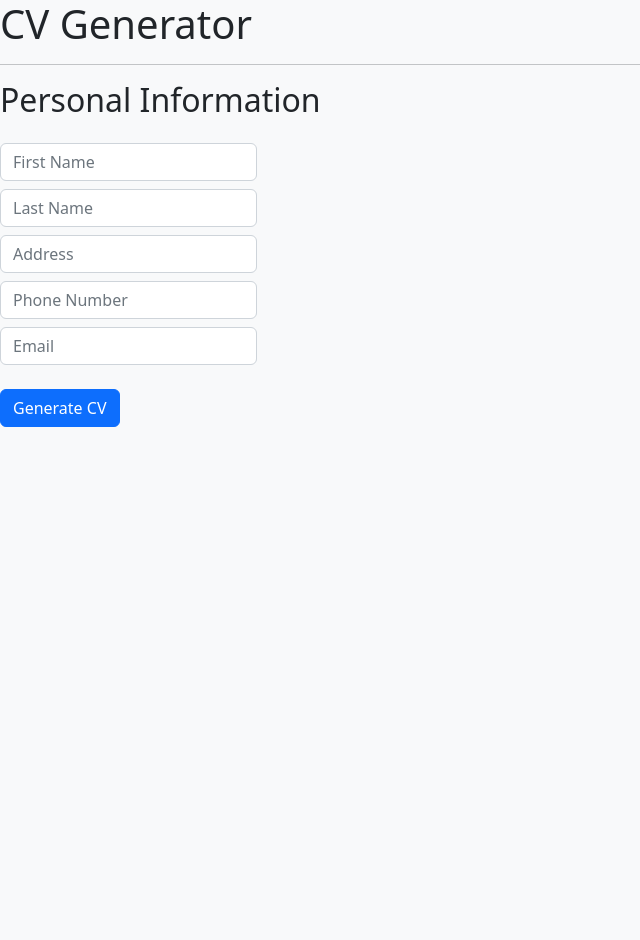
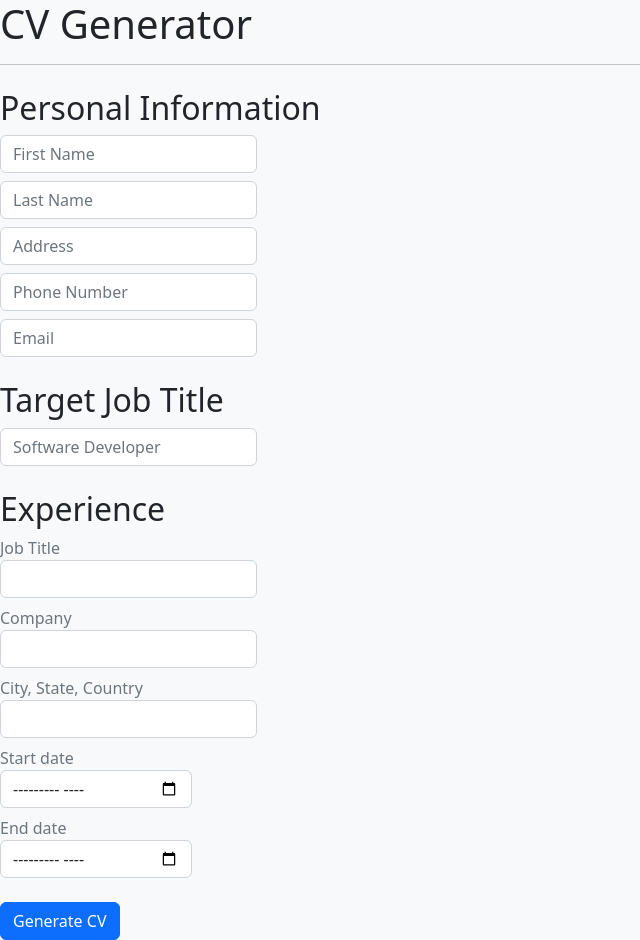
Before and after one commit to hakanayata/cv-generator, a Flask app: page / in a window 1280 px wide. Shown: the whole page, without its empty margins (0-640 px from the left). Before the commit the page ends 427 px from the top, so only its background shows below. Run offline with Flask 2, Linux system fonts and the light colour scheme.

Commit message:
experience, target job title added

```diff
--- a/templates/index.html
+++ b/templates/index.html
@@ -17,16 +17,34 @@
     <hr>
     <!-- personal info -->
     <form action="/" autocomplete="off" method="POST">
-        <h2>Personal Information</h2>
         <div class="my-4">
+            <h2>Personal Information</h2>
             <input class="form-control my-2 w-auto" name="firstname" type="text" placeholder="First Name" required>
             <input class="form-control my-2 w-auto" name="lastname" type="text" placeholder="Last Name" required>
             <input class="form-control my-2 w-auto" name="address" type="text" placeholder="Address">
             <input class="form-control my-2 w-auto" name="phonenumber" type="number" placeholder="Phone Number">
             <input class="form-control my-2 w-auto" name="email" type="email" placeholder="Email">
         </div>
+        <!-- target job title -->
+        <div class="my-4">
+            <h2>Target Job Title</h2>
+            <input class="form-control my-2 w-auto" type="text" name="target-job-title"
+                placeholder="Software Developer">
+        </div>
         <!-- experience -->
-        <!-- <h2>Experience</h2> -->
+        <div class="my-4">
+            <h2>Experience</h2>
+            <label class="text-secondary">Job Title</label>
+            <input class="form-control mb-2 w-auto" type="text" name="job-title">
+            <label class="text-secondary">Company</label>
+            <input class="form-control mb-2 w-auto" type="text" name="company">
+            <label class="text-secondary">City, State, Country</label>
+            <input class="form-control mb-2 w-auto" type="text" name="job-address">
+            <label class="text-secondary">Start date</label>
+            <input class="form-control mb-2 w-auto" type="month" name="start-exp">
+            <label class="text-secondary">End date</label>
+            <input class="form-control mb-2 w-auto" type="month" name="end-exp">
+        </div>
 
         <button class="btn btn-primary w-auto" type="submit">Generate CV</button>
 
```
